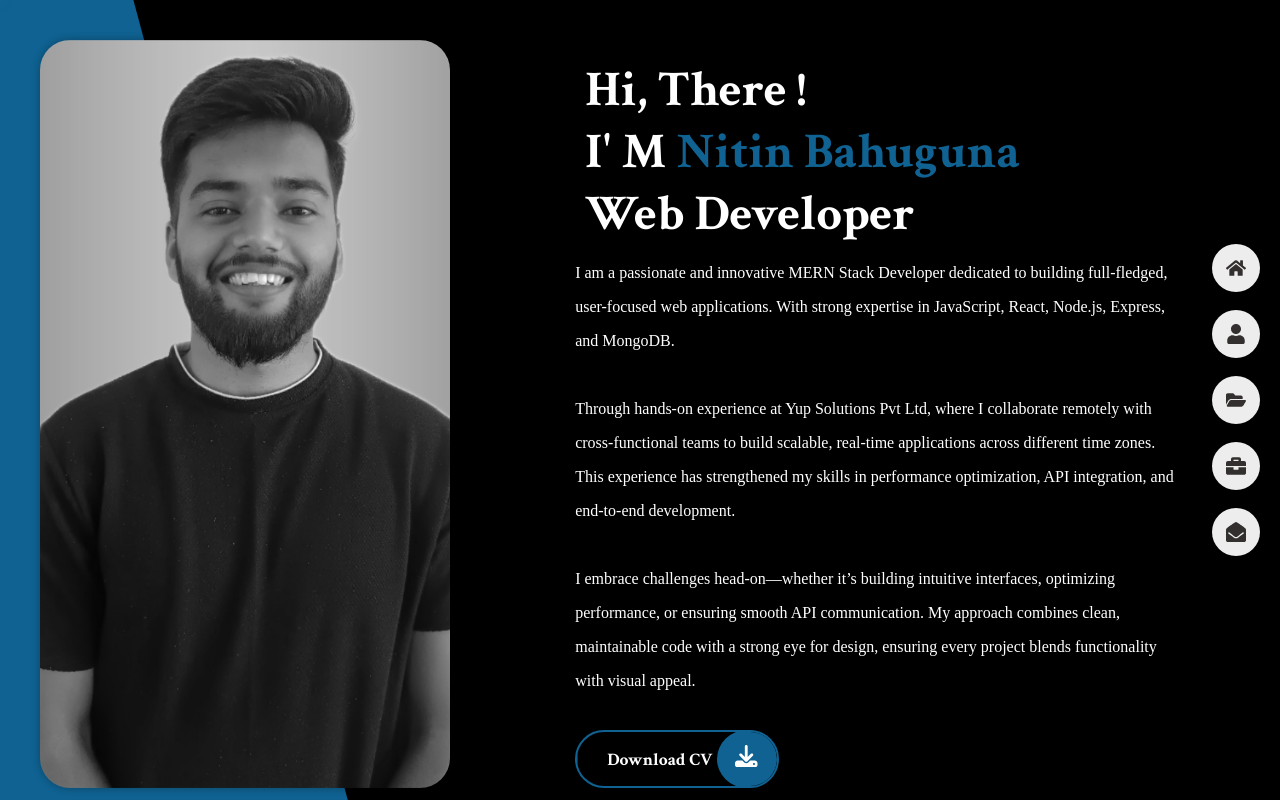
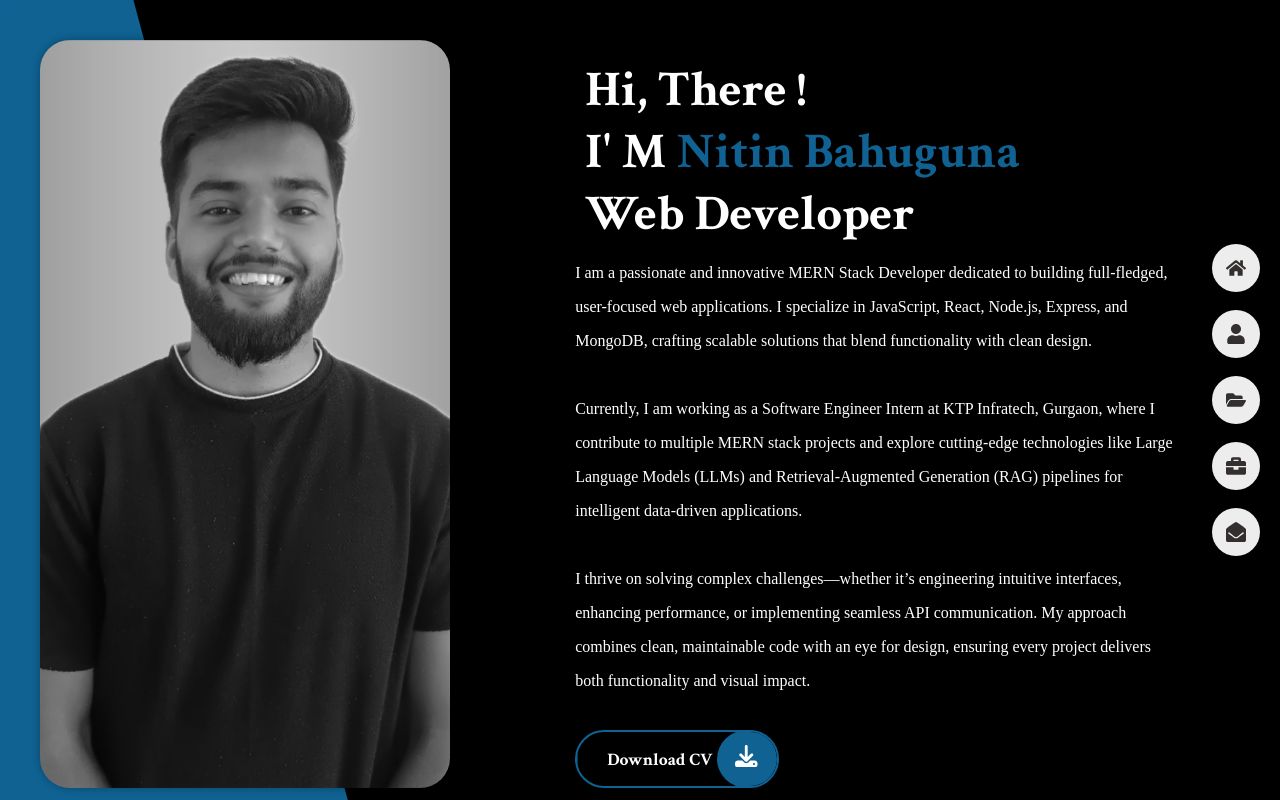
Before and after one commit to nitin-04/Personal-Portfolio, a React (Vite) app: page / in a window 1280 px wide. Built offline with nearby package versions, Linux system fonts and the light colour scheme; a web font is replaced by a local one.

Commit message:
Updating home

```diff
--- a/src/pages/home/Home.jsx
+++ b/src/pages/home/Home.jsx
@@ -1,6 +1,6 @@
-import Profile from "../../assets/Profile.png";
-import Resume from "../../components/Resume";
-import "./home.css";
+import Profile from '../../assets/Profile.png';
+import Resume from '../../components/Resume';
+import './home.css';
 
 const Home = () => {
   return (
@@ -17,15 +17,15 @@ const Home = () => {
 
           <p className="home__description">
             {`I am a passionate and innovative MERN Stack Developer dedicated to building full-fledged, user-focused web applications.
-  With strong expertise in JavaScript, React, Node.js, Express, and MongoDB.`}
+  I specialize in JavaScript, React, Node.js, Express, and MongoDB, crafting scalable solutions that blend functionality with clean design.`}
             <br /> <br />
-            {`Through hands-on experience at Yup Solutions Pvt Ltd, where I collaborate remotely with cross-functional teams to build scalable, real-time applications across different time zones.
-  This experience has strengthened my skills in performance optimization, API integration, and end-to-end development.
-  `}
-            <br />
-            <br />
-            {`I embrace challenges head-on—whether it’s building intuitive interfaces, optimizing performance, or ensuring smooth API communication.
-  My approach combines clean, maintainable code with a strong eye for design, ensuring every project blends functionality with visual appeal.`}
+            {`Currently, I am working as a Software Engineer Intern at KTP Infratech, Gurgaon, where I contribute to multiple MERN stack projects and explore cutting-edge technologies like Large Language Models (LLMs) and Retrieval-Augmented Generation (RAG) pipelines for intelligent data-driven applications.`}
+            <br /> <br />
+            {/* {`Previously, at Yup Solutions Pvt Ltd, I collaborated remotely with cross-functional teams across different time zones to develop real-time, high-performance applications.
+  This experience strengthened my expertise in performance optimization, API integration, and end-to-end development.`}
+            <br /> <br /> */}
+            {`I thrive on solving complex challenges—whether it’s engineering intuitive interfaces, enhancing performance, or implementing seamless API communication.
+  My approach combines clean, maintainable code with an eye for design, ensuring every project delivers both functionality and visual impact.`}
           </p>
 
           <Resume />
```
